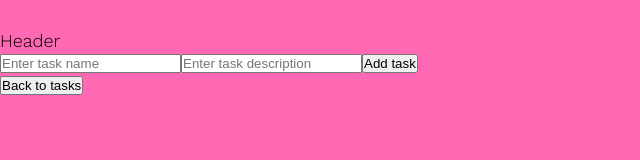
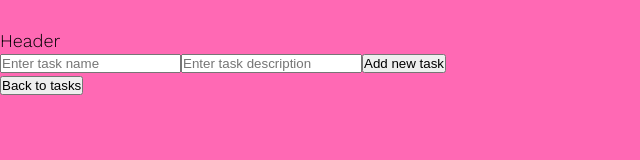
Before and after one commit to Kristina2882/logger, a React (Create React App) app: page / in a window 1280 px wide. Both pictures are taken after a click on the button "Add new task". Shown: the top 160 px of the page, without its empty margins (0-640 px from the left). Built offline with nearby package versions, Linux system fonts and the light colour scheme.

Commit message:
Added Reusable Form

```diff
--- a/src/components/NewTaskForm.js
+++ b/src/components/NewTaskForm.js
@@ -1,6 +1,7 @@
 import React from 'react';
 import PropTypes from 'prop-types';
 import {v4} from 'uuid';
+import ReusableForm from './ReusableForm';
 
 export default function NewTaskForm(props) {
     function handleNewTask(event) {
@@ -14,19 +15,10 @@ export default function NewTaskForm(props) {
     }
   return (
     <React.Fragment>
-        <form onSubmit={handleNewTask}>
-          <input
-          name='name'
-          type='text'
-          placeholder='Enter task name'
-          />
-          <input
-          name='description'
-          type='text'
-          placeholder='Enter task description'
-          />
-           <button type='submit'>Add task</button>
-        </form>
+     <ReusableForm
+     buttonText = 'Add new task'
+     handleFormSubmission = {handleNewTask}
+     />
     </React.Fragment>
   )
 }
--- /dev/null
+++ b/src/components/ReusableForm.js
@@ -0,0 +1,23 @@
+import React from "react";
+import PropTypes from 'prop-types';
+
+export default function ReusableForm(props) {
+    return (
+      <React.Fragment>
+        <form onSubmit={props.handleFormSubmission}>
+          <input name="name" type="text" placeholder="Enter task name" />
+          <input
+            name="description"
+            type="text"
+            placeholder="Enter task description"
+          />
+          <button type="submit">{props.buttonText}</button>
+        </form>
+      </React.Fragment>
+    );
+}
+
+ReusableForm.propTypes = {
+    buttonText: PropTypes.string,
+    handleFormSubmission: PropTypes.func
+}
```
